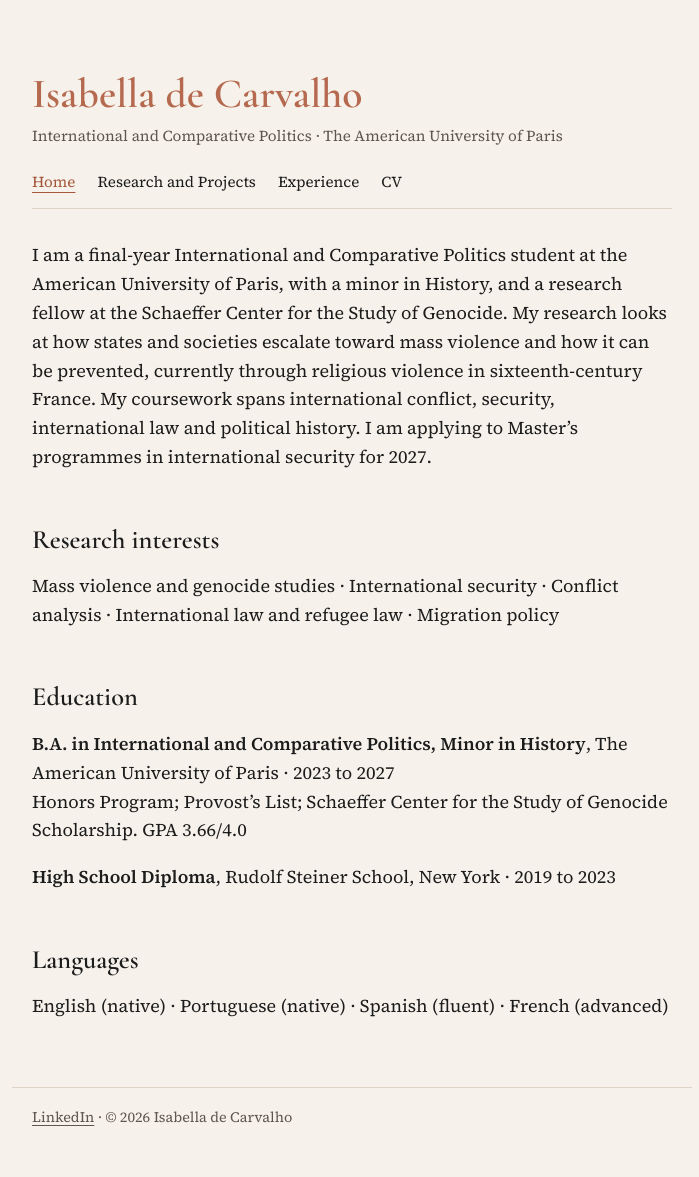
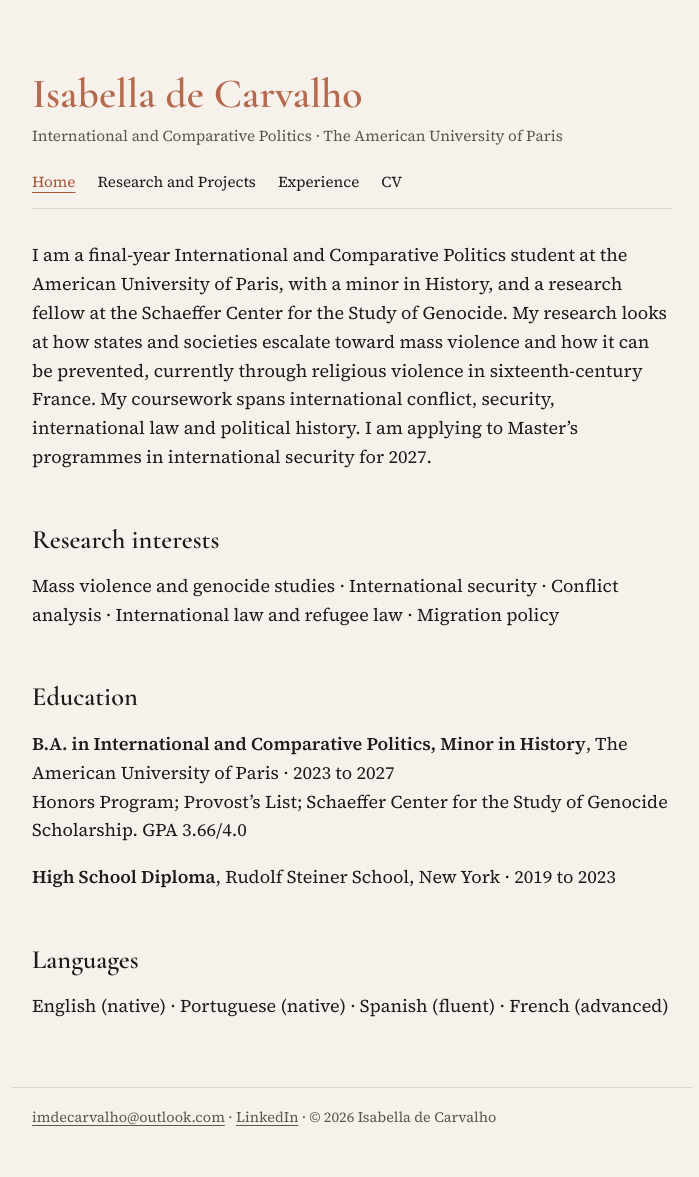
Before and after one commit to imdecarvalho/imdecarvalho.github.io, a Jekyll site: the page built from index.md, in a window 1280 px wide. Shown: the whole page, without its empty margins (288-987 px from the left). Built offline with Jekyll 4.4.1, drawn with Linux system fonts in a browser that asks for light colours.

Commit message:
Add public email

```diff
--- a/_config.yml
+++ b/_config.yml
@@ -6,7 +6,7 @@ description: "Final-year International and Comparative Politics student at the A
 url: "https://imdecarvalho.github.io"
 baseurl: ""
 lang: en
-email: ""            # TODO: confirm public email; left empty so the footer hides it
+email: "imdecarvalho@outlook.com"
 linkedin: "https://www.linkedin.com/in/isabella-maria-decarvalho"
 cv: "/files/cv.pdf"
 photo: ""            # "/files/photo.jpg" if she wants a photo on the Home page
```
